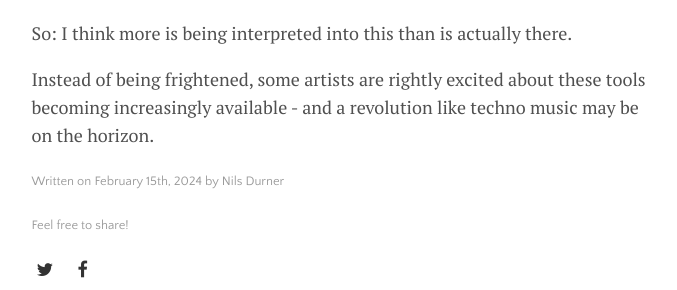
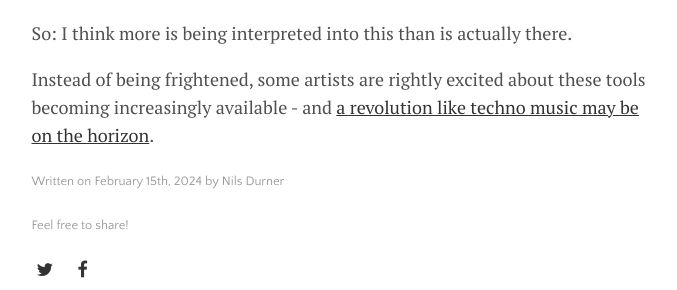
Before and after one commit to ndurner/ndurner.github.io, a Jekyll site: the page built from _posts/2024-02-22-sora.md, in a window 1280 px wide. Shown: the part 665-955 px from the top of the page, without its empty margins (301-978 px from the left). Built offline with Jekyll 4.4.1, drawn with Linux system fonts in a browser that asks for light colours; part of the change alters nothing that is shown.

```diff
--- a/_posts/2024-02-22-sora.md
+++ b/_posts/2024-02-22-sora.md
@@ -14,4 +14,4 @@ I think the hype surrounding Sora is unjustified, for two reasons:
 
 So: I think more is being interpreted into this than is actually there.
 
-Instead of being frightened, some artists are rightly excited about these tools becoming increasingly available - and a revolution like techno music may be on the horizon.
+Instead of being frightened, some artists are rightly excited about these tools becoming increasingly available - and [a revolution like techno music may be on the horizon](https://twitter.com/Grimezsz/status/1758259235014738195).
```
